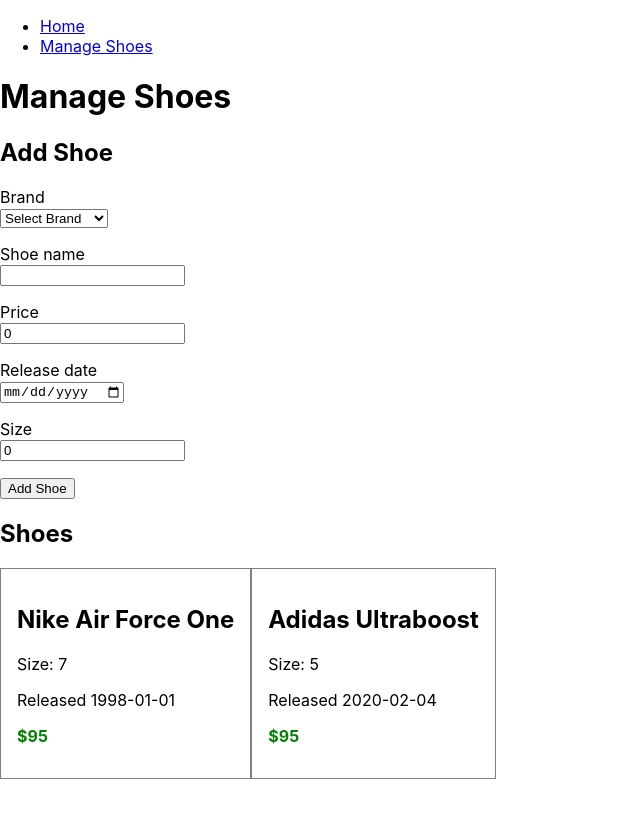
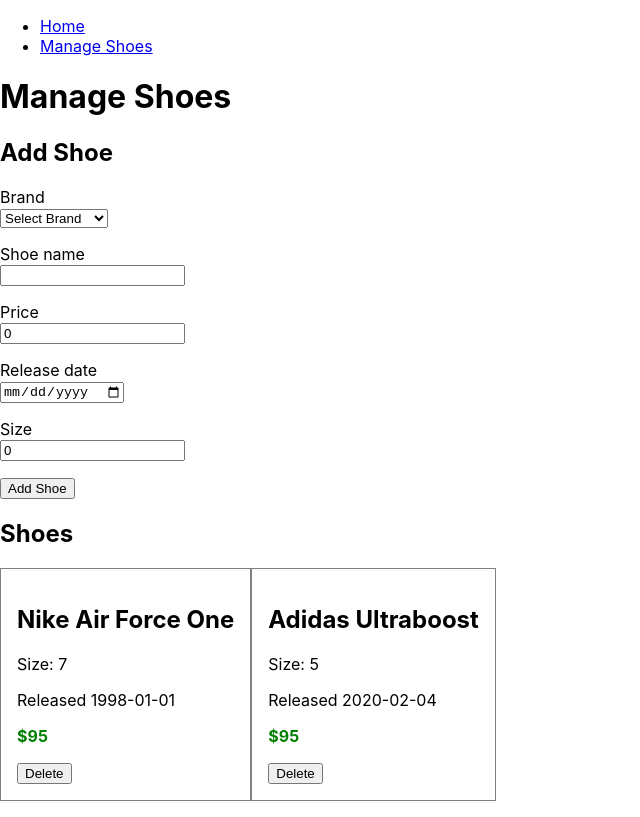
Before and after one commit to coryhouse/everkicks, a React (Create React App) app: page /admin/shoes in a window 1280 px wide. Shown: the whole page, without its empty margins (0-640 px from the left). Built offline with nearby package versions, Linux system fonts and the light colour scheme; data requests are answered from the project's data file.

Commit message:
Delete shoe

```diff
--- a/src/ManageShoes.tsx
+++ b/src/ManageShoes.tsx
@@ -1,5 +1,6 @@
 import { FormEvent, useState } from "react";
-import { addShoe } from "./api/shoeApi";
+import { toast } from "react-toastify";
+import { addShoe, deleteShoe } from "./api/shoeApi";
 import SelectInput from "./reusable/SelectInput";
 import TextInput from "./reusable/TextInput";
 import ShoeList from "./ShoeList";
@@ -105,6 +106,12 @@
     setShoe(newShoe);
   }
 
+  async function onDelete(shoe: Shoe) {
+    await deleteShoe(shoe.id);
+    toast.success(`${shoe.brand} ${shoe.name} deleted.`);
+    setShoes(shoes.filter((s) => s.id !== shoe.id));
+  }
+
   // Derived state - Calculated on each render.
   const errors = validateForm(status);
 
@@ -177,7 +184,7 @@
 
       <section>
         <h2>Shoes</h2>
-        <ShoeList shoes={shoes} />
+        <ShoeList shoes={shoes} onDeleteClick={onDelete} />
       </section>
     </>
   );
```
